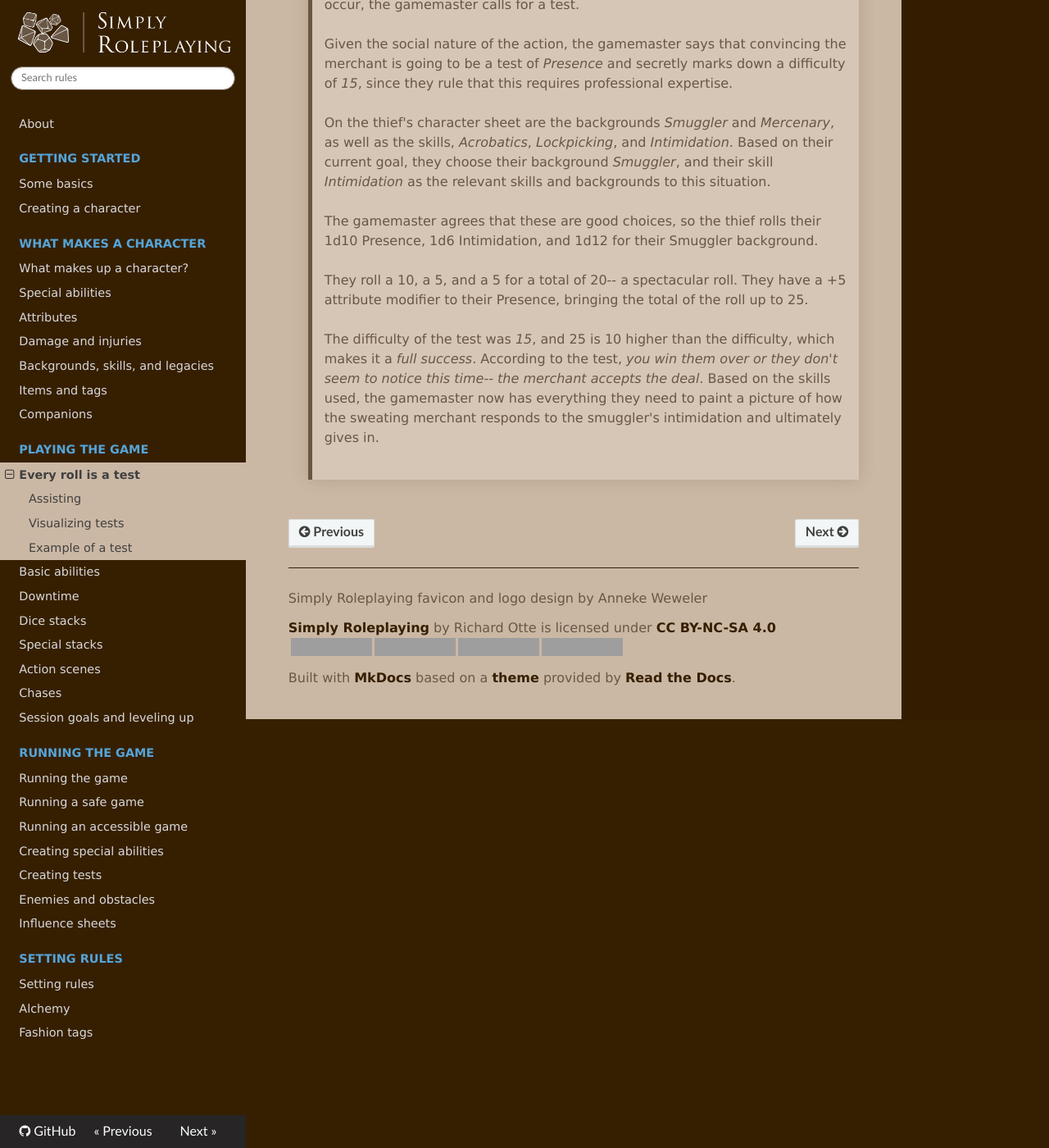
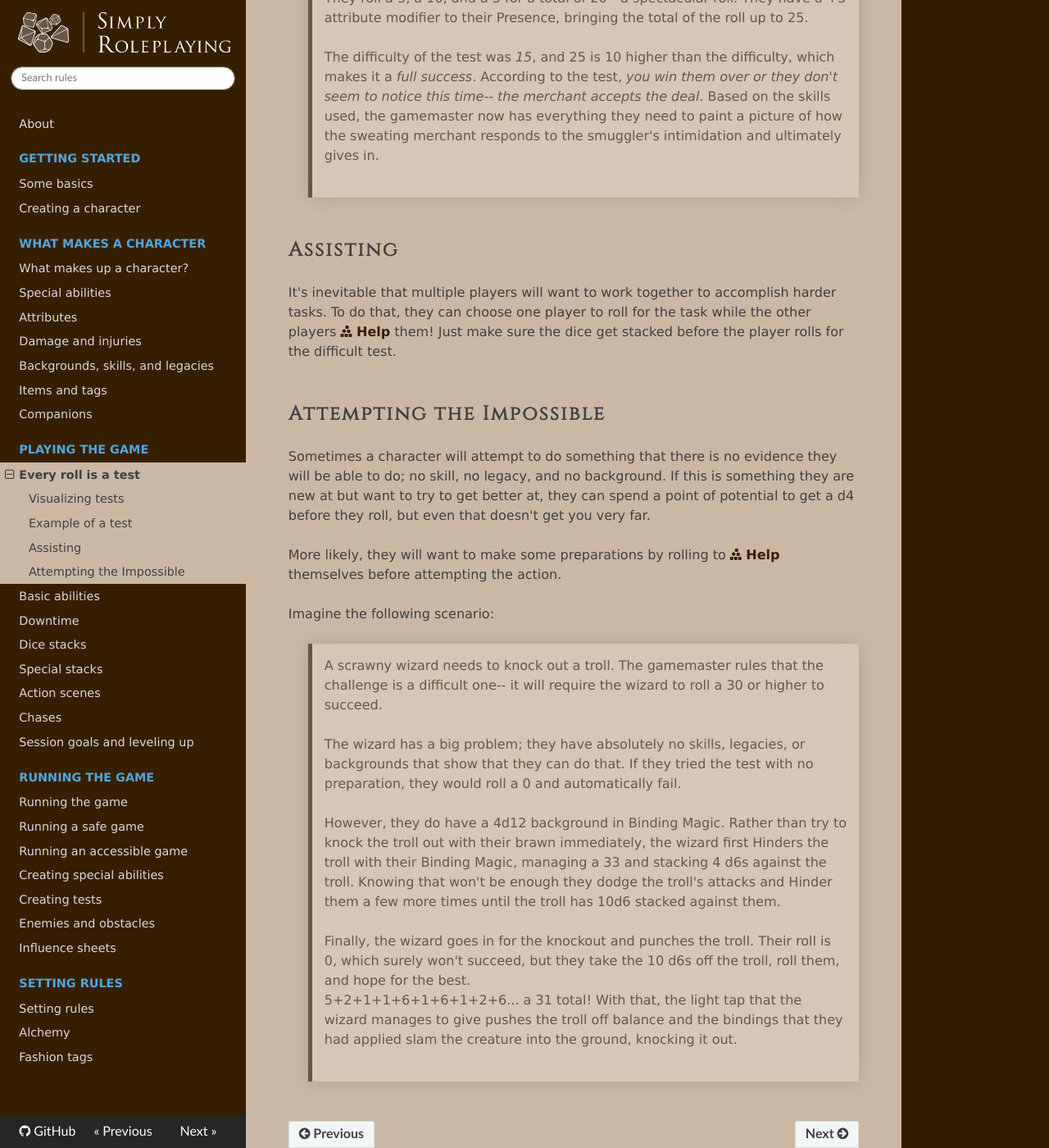
Before and after one commit to TheFifthRider/simply-roleplaying-webapp, an MkDocs documentation site: the page built from docs/gameplay/tests.md, in a window 1280 px wide and 1400 px high, scrolled down 2367 px. Shown: the whole window at 82% size. Built offline with MkDocs 1.6.1, drawn with Linux system fonts in a browser that asks for light colours; nearby versions of some CDN libraries; some of the changed text lies outside the part shown; grey boxes are pictures that could not be loaded.

Commit message:
Remove legacy teamwork rules, legacy attribute die reference, add area tag, add roll 0 example

```diff
--- a/docs/character/equipment.md
+++ b/docs/character/equipment.md
@@ -38,6 +38,10 @@
 
 Items with this tag are often light, compact, or rely on manual precision to operate effectively. _Bows_, _scimitars_, _sniper rifles_, and _pistols_ often have the Agility tag.
 
+#### [Close, Short, Medium, Long] Area
+
+Items with this tag have an effect that affects more than just their target. Often used with explosives or magical auras, the area tag measures the [distance](../getting_started/index.md#ranges-and-spaces) that the item's effect covers. When a situation calls for specific measurements, treat any item with an area tag as though it affects a circle with a radius equal to its distance. Items with this tag, especially dangerous ones, often also have a range tag to represent how far away from the character their area can be deployed.
+
 #### Armor
 
 _requires: any attribute tag_
@@ -76,7 +80,7 @@
 
 #### [Close, Short, Medium, Long] Range
 
-The [distance](../getting_started/index.md#ranges-and-spaces) at which the item is able to be effectively used. Primarily used for weapons, but also useful for things like grappling hooks and ladders to represent their reach. Items can have many range tags -- if an item isn't tagged with a specific range, it's not useful at that distance.
+The [distance](../getting_started/index.md#ranges-and-spaces) at which the item is able to be effectively used. Not to be confused with area tags, which measure the size of an effect. Primarily used for weapons, but also useful for things like grappling hooks and ladders to represent their reach. Items can have many range tags -- if an item isn't tagged with a specific range, it's not useful at that distance.
 
 #### Shield
 
--- a/docs/gameplay/tests.md
+++ b/docs/gameplay/tests.md
@@ -17,13 +17,6 @@
     | Roll meets or beats Difficulty |  Partial success |
     | Roll beats Difficulty by 10 | Full Success |
     | Roll beats Difficulty by 20 | Critical Success |
-
-## Assisting
-
-Before you roll the dice, anybody else who can reasonably use one of their skills, legacies, or backgrounds to help you may offer their assistance by choosing the appropriate die and rolling it with you. Everybody who does so adds their roll to your own, but also either introduce a new risk to the test or somehow worsen the existing risk, making failure all the more dangerous.
-
-If the initial risk was a deadly pitfall, the assisting character could be at risk of falling in as well. If the initial risk was taking too long to researching an antidote before the poison took hold, the additional minds involved worsen that risk to accidentally making the poison more lethal.
-
 
 ## Visualizing tests
 You don't usually need to write out a test and its outcomes, but if you if you did it would look something like this:
@@ -52,8 +45,29 @@
 >
 > On the thief's character sheet are the backgrounds _Smuggler_ and _Mercenary_, as well as the skills, _Acrobatics_, _Lockpicking_, and _Intimidation_. Based on their current goal, they choose their background _Smuggler_, and their skill _Intimidation_ as the relevant skills and backgrounds to this situation.
 >
-> The gamemaster agrees that these are good choices, so the thief rolls their 1d10 Presence, 1d6 Intimidation, and 1d12 for their Smuggler background.
+> The gamemaster agrees that these are good choices, so the thief rolls their 1d6 Intimidation, and 2d12 for their Smuggler background.
 >
-> They roll a 10, a 5, and a 5 for a total of 20--  a spectacular roll. They have a +5 attribute modifier to their Presence, bringing the total of the roll up to 25.
+> They roll a 5, a 10, and a 5 for a total of 20--  a spectacular roll. They have a +5 attribute modifier to their Presence, bringing the total of the roll up to 25.
 >
 > The difficulty of the test was _15_, and 25 is 10 higher than the difficulty, which makes it a _full success_. According to the test, _you win them over or they don't seem to notice this time-- the merchant accepts the deal_. Based on the skills used, the gamemaster now has everything they need to paint a picture of how the sweating merchant responds to the smuggler's intimidation and ultimately gives in.
+
+## Assisting
+
+It's inevitable that multiple players will want to work together to accomplish harder tasks. To do that, they can choose one player to roll for the task while the other players  [<i class="fa-solid fa-cubes-stacked"></i> Help](../gameplay/basic_abilities.md#help) them! Just make sure the dice get stacked before the player rolls for the difficult test.
+
+## Attempting the Impossible
+
+Sometimes a character will attempt to do something that there is no evidence they will be able to do; no skill, no legacy, and no background. If this is something they are new at but want to try to get better at, they can spend a point of potential to get a d4 before they roll, but even that doesn't get you very far.
+
+More likely, they will want to make some preparations by rolling to [<i class="fa-solid fa-cubes-stacked"></i> Help](../gameplay/basic_abilities.md#help) themselves before attempting the action.
+
+Imagine the following scenario:
+
+> A scrawny wizard needs to knock out a troll. The gamemaster rules that the challenge is a difficult one-- it will require the wizard to roll a 30 or higher to succeed.
+>
+> The wizard has a big problem; they have absolutely no skills, legacies, or backgrounds that show that they can do that. If they tried the test with no preparation, they would roll a 0 and automatically fail.
+>
+> However, they do have a 4d12 background in Binding Magic. Rather than try to knock the troll out with their brawn immediately, the wizard first Hinders the troll with their Binding Magic, managing a 33 and stacking 4 d6s against the troll. Knowing that won't be enough they dodge the troll's attacks and Hinder them a few more times until the troll has 10d6 stacked against them.
+>
+> Finally, the wizard goes in for the knockout and punches the troll. Their roll is 0, which surely won't succeed, but they take the 10 d6s off the troll, roll them, and hope for the best.
+> 5+2+1+1+6+1+6+1+2+6... a 31 total! With that, the light tap that the wizard manages to give pushes the troll off balance and the bindings that they had applied slam the creature into the ground, knocking it out.
```
Also changed, not shown: docs/playtest.md (+4 -0 lines), readme.md (line endings or trailing spaces).
